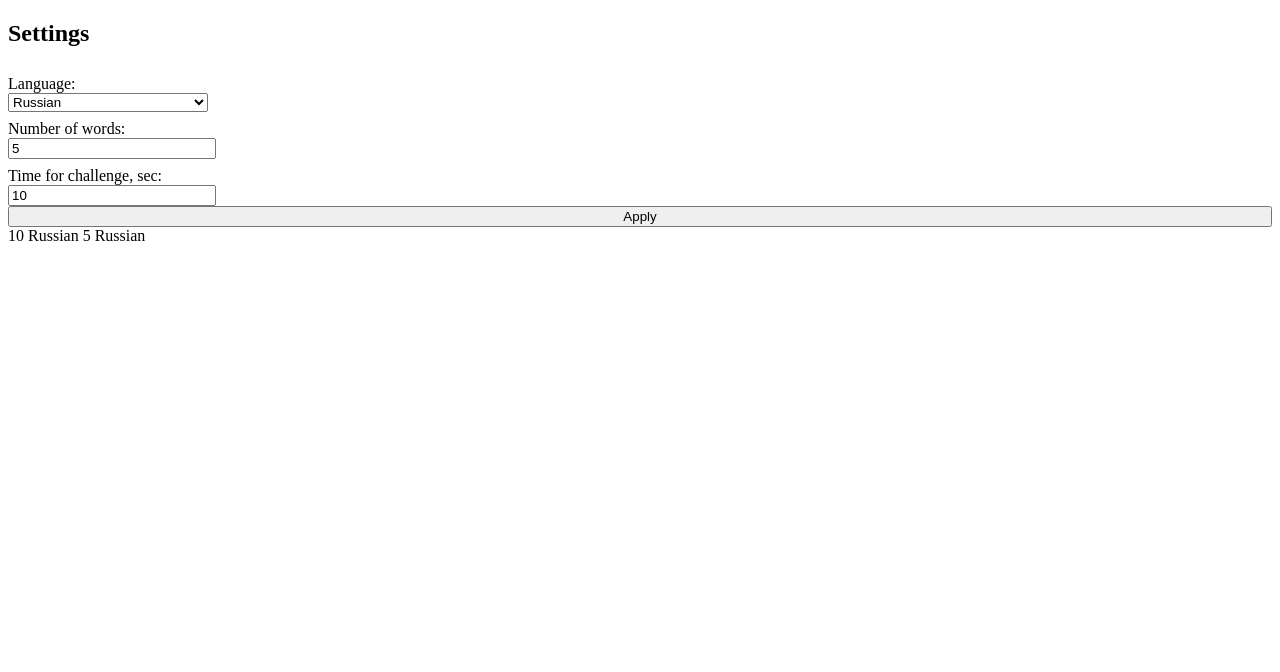
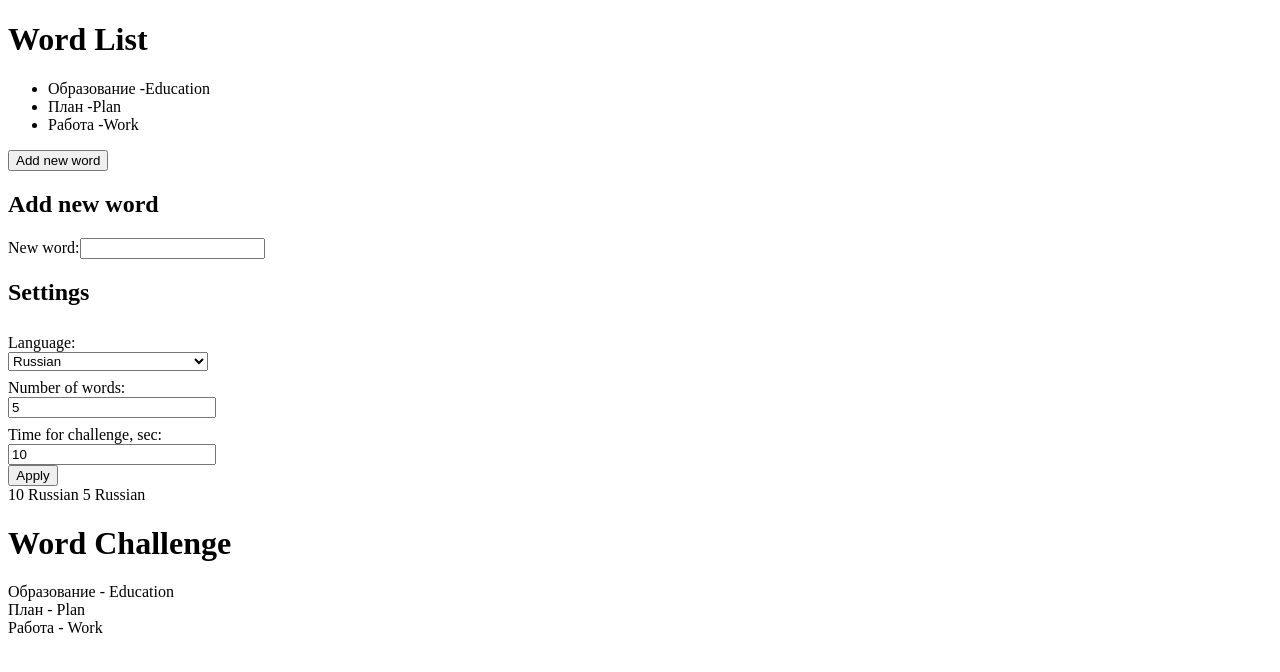
Before and after one commit to yanky2000/ang-hw, an Angular app: page / in a window 1280 px wide. Shown: the top 672 px of the page. Built offline with nearby package versions, Linux system fonts and the light colour scheme.

Commit message:
add basic service

```diff
--- a/src/app/app.component.html
+++ b/src/app/app.component.html
@@ -1,6 +1,6 @@
 
-<!--  <app-words-list [words] ="['hello','my']"></app-words-list> -->
+ <app-words-list></app-words-list>
 <app-settings></app-settings>
 <!-- {{counter}} -->
-
+<app-word-challenge></app-word-challenge>
 <router-outlet></router-outlet>
--- a/src/app/settings/settings.component.html
+++ b/src/app/settings/settings.component.html
@@ -1,23 +1,36 @@
-<section>
+<section class="settings">
   <h1>Settings</h1>
-  <form class="settings" action="">
-
+  <form action="" class="settings">
     <label for="language">
       Language:
     </label>
-    <select class="input" name="language" id="language" [(ngModel)]="language" >
+    <select class="input" name="language" id="language" [(ngModel)]="language">
       <option *ngFor="let lang of languages" [value]="lang">{{ lang }}</option>
     </select>
     <label for="wordsNum">Number of words:</label>
-    <input class="input" type="number" name="numOfWords" id="" min="1" [(ngModel)]="numOfWords"/>
+    <input
+      class="input"
+      type="number"
+      name="numOfWords"
+      id=""
+      min="1"
+      [(ngModel)]="numOfWords"
+    />
     <label for="time">Time for challenge, sec:</label>
-    <input class="input" type="number" name="challengeTime" id="time" min="1" [(ngModel)]='challengeTime'/>
+    <input
+      class="input"
+      type="number"
+      name="challengeTime"
+      id="time"
+      min="1"
+      [(ngModel)]="challengeTime"
+    />
     <button (onClick)="onSubmit()">Apply</button>
   </form>
-  {{challengeTime}}
-  {{languages[0]}}
-  {{numOfWords}}
-  {{language}}
+  {{ challengeTime }}
+  {{ languages[0] }}
+  {{ numOfWords }}
+  {{ language }}
 </section>
 
 <style>
@@ -28,7 +41,9 @@
     display: flex;
     flex-direction: column;
   }
-
+  button {
+    width: 50px;
+  }
   .input {
     width: 200px;
   }
--- /dev/null
+++ b/src/app/translate.service.ts
@@ -0,0 +1,17 @@
+import { Injectable } from '@angular/core';
+
+@Injectable({
+  providedIn: 'root'
+})
+export class TranslateService {
+
+  constructor() { }
+  initWords = [
+    { id: 1, dict: { ru: "Образование", en: "Education" } },
+    { id: 2, dict: { ru: "План", en: "Plan" } },
+    { id: 3, dict: { ru: "Работа", en: "Work" } }
+  ];
+  getAllWords() {
+    return this.initWords;
+  }
+}
--- a/src/app/word-challenge/word-challenge.component.html
+++ b/src/app/word-challenge/word-challenge.component.html
@@ -1 +1,4 @@
-<p>word-challenge works!</p>
+<h1>Word Challenge</h1>
+
+<!-- <div *ngFor='let word of initData'>{{word.dictdd.ru}}  - {{word.dict.en}}</div> -->
+<div *ngFor='let word of words'>{{word.dict.ru}}  - {{word.dict.en}}</div>
--- a/src/app/word-challenge/word-challenge.component.ts
+++ b/src/app/word-challenge/word-challenge.component.ts
@@ -1,15 +1,17 @@
-import { Component, OnInit } from '@angular/core';
+import { Component, OnInit } from "@angular/core";
+import { TranslateService } from "../translate.service";
 
 @Component({
-  selector: 'app-word-challenge',
-  templateUrl: './word-challenge.component.html',
-  styleUrls: ['./word-challenge.component.css']
+  selector: "app-word-challenge",
+  templateUrl: "./word-challenge.component.html",
+  styleUrls: ["./word-challenge.component.css"]
 })
 export class WordChallengeComponent implements OnInit {
-
-  constructor() { }
-
-  ngOnInit() {
+  constructor(private translateService: TranslateService) {
+    this.words = this.translateService.getAllWords();
   }
 
+  words = [];
+
+  ngOnInit() {}
 }
--- a/src/app/words-list/words-list.component.html
+++ b/src/app/words-list/words-list.component.html
@@ -1,10 +1,20 @@
-<p>words-list works!</p>
+<h1>Word List</h1>
 <ul>
-  <li *ngFor="let word of words">{{ word }}</li>
+  <li *ngFor="let word of words">{{ word.dict.ru }} -{{ word.dict.en }}</li>
 </ul>
+<button (click)="addNewWord()">Add new word</button>
+<section><h2>Add new word</h2>
+
+<form action="">
+  <label for="newWord">New word:</label>
+  <input type="text" name="newWord" id="newWord" [(ngModel)]="newWord">
+</form>
+
+
+</section>
 
 <!-- Template driven forms -->
-<form action="" #searchForm="ngForm" (ngSubmit)="onSubmit()" method="post">
+<!-- <form action="" #searchForm="ngForm" (ngSubmit)="onSubmit()" method="post">
   <label for="search">Search</label>
   <input
     type="search"
@@ -15,10 +25,10 @@
     id="search"
   />
   <button type="submit">Submit</button>
-</form>
+</form> -->
 
 <!-- Reactive Forms -->
-<h1>Reactive Forms</h1>
+<!-- <h1>Reactive Forms</h1>
 <form>
   <label>
     Name:
@@ -27,7 +37,7 @@
   </label>
   <button (click)="updateName()">Update Name</button>
 </form>
-{{ name.value }}
+{{ name.value }} -->
 <!-- <input type="text" value="cookie" name="search" id="search2" /> -->
 <!-- {{ searchString }} -->
 <!-- <form action=""> -->
--- a/src/app/words-list/words-list.component.ts
+++ b/src/app/words-list/words-list.component.ts
@@ -1,5 +1,5 @@
 import { Component, OnInit, Input } from "@angular/core";
-import { FormControl } from '@angular/forms';
+import { TranslateService } from "../translate.service";
 
 @Component({
   selector: "app-words-list",
@@ -7,17 +7,24 @@ import { FormControl } from '@angular/forms';
   styleUrls: ["./words-list.component.css"]
 })
 export class WordsListComponent implements OnInit {
-  constructor() {}
+  constructor(private translateService: TranslateService) {
+    this.words = this.translateService.getAllWords();
+  }
 
+
+  // @Input() words: Array<string>;
+
+  words = [];
+  // searchString = "";
   ngOnInit() {}
-
-  @Input() words: Array<string>;
-
-  handleInputChange(event) {
-    console.log(event, 2);
+  // onSubmit() {
+  //   console.log("submit");
+  // }
+  // name = new FormControl();
+  // updateName() {
+  //   this.name.setValue("new val!!!");
+  // }
+  addNewWord() {
+    console.log("new");
   }
-  searchString = "";
-  onSubmit() { console.log('submit')}
-  name = new FormControl()
-  updateName() {this.name.setValue('new val!!!')}
 }
--- /dev/null
+++ b/src/fixtures.js
@@ -0,0 +1,5 @@
+export const words = [
+    {id: 1, dict: {ru: 'Образование', en: 'Education'}},
+    {id: 2, dict: {ru: 'План', en: 'Plan'}},
+    {id: 3, dict: {ru: 'Работа', en: 'Work'}},
+]
```
Also changed, not shown: 1 other file (tests, documents, lock files or other folders).
